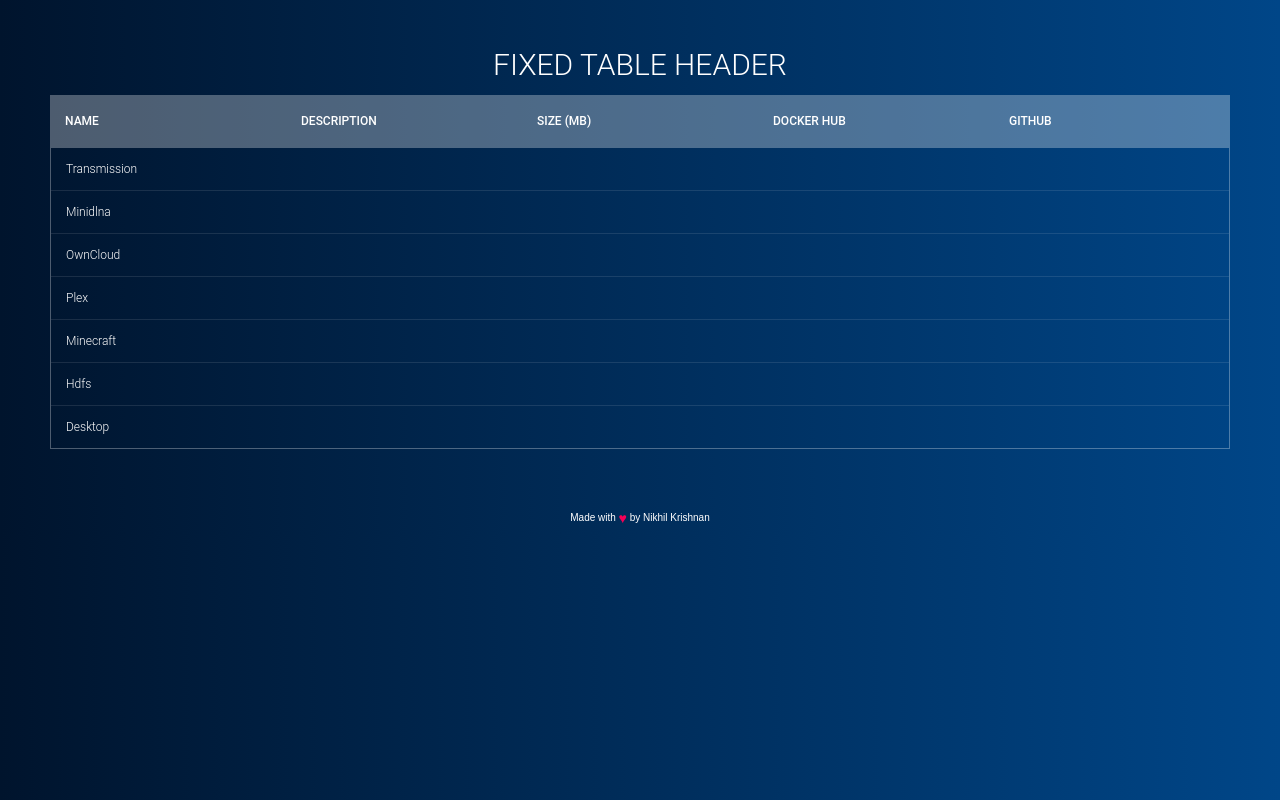
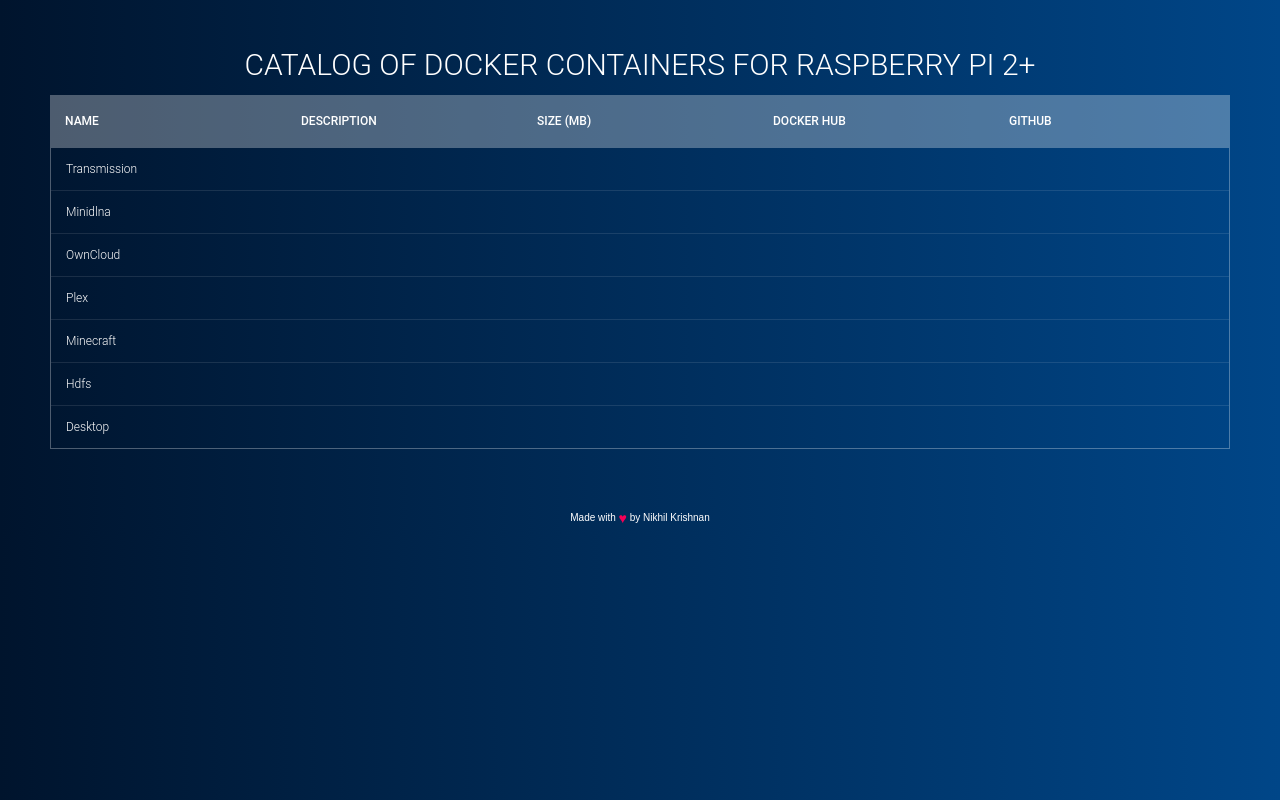
Before and after one commit to besn0847/besn0847.github.io, a plain HTML site: page index.html in a window 1280 px wide. Drawn offline with nearby package versions, Linux system fonts and the light colour scheme.

Commit message:
updated css

```diff
--- a/index.html
+++ b/index.html
@@ -2,7 +2,7 @@
 <html >
   <head>
     <meta charset="UTF-8">
-    <title>Catalof of Docker containers for Raspberry Pi 2+</title>
+    <title>Catalog of Docker containers for Raspberry Pi 2+</title>
 
 
     <link rel="stylesheet" href="css/reset.css">
@@ -18,7 +18,7 @@
   <body>
 
     <section> <!--for demo wrap-->
-<h1>Fixed Table header</h1>
+<h1>Catalog of Docker containers for Raspberry Pi 2+</h1>
 <div  class="tbl-header">
 <table cellpadding="0" cellspacing="0" border="0">
   <thead>
```
